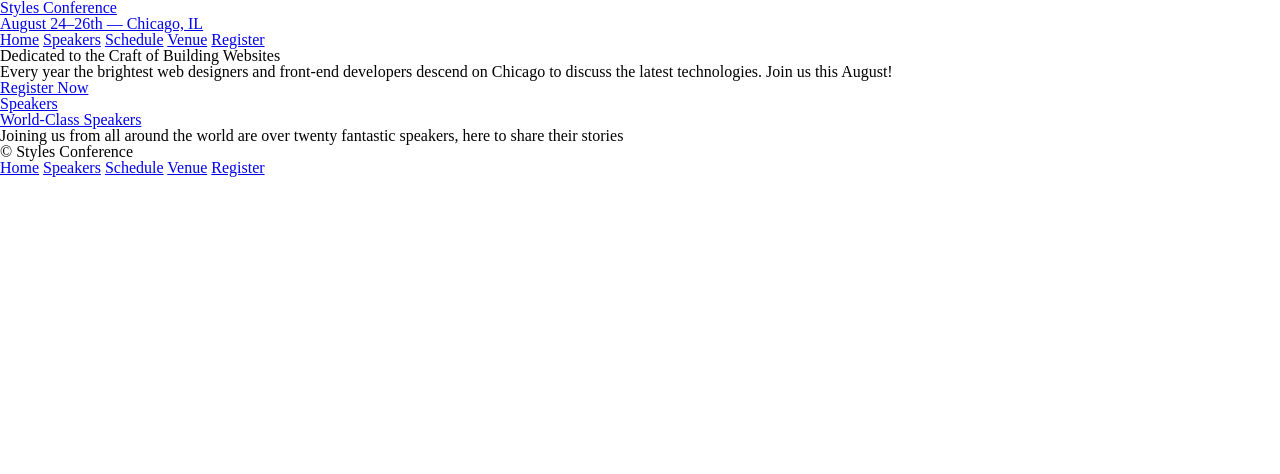
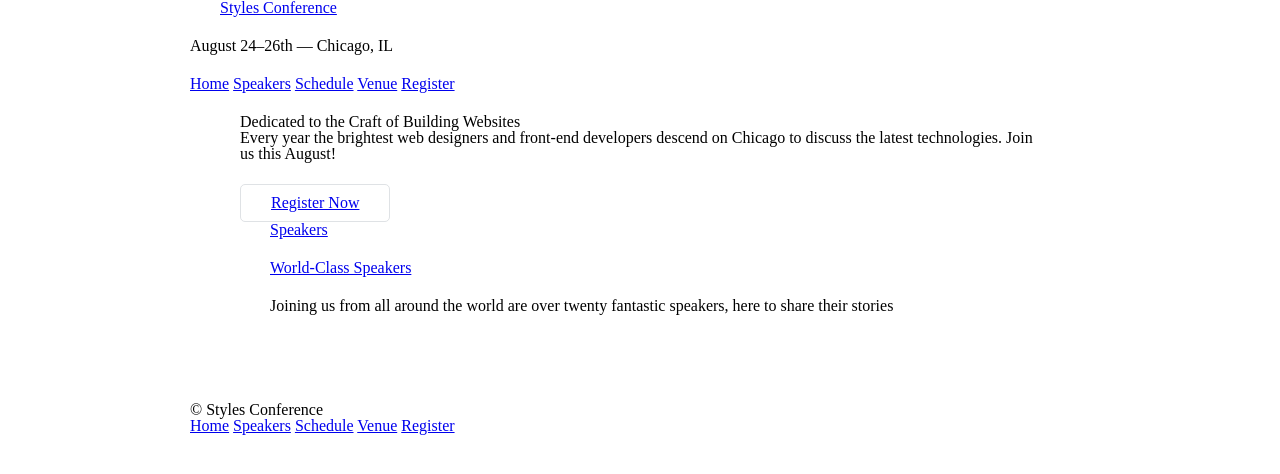
Before and after one commit to jbrennan414/HTML-CSS, a plain HTML site: page index.html in a window 1280 px wide. Drawn offline with Linux system fonts and the light colour scheme.

Commit message:
Chapters 3 & 4
Added padding, border box customizing

```diff
--- a/assets/stylesheets/main.css
+++ b/assets/stylesheets/main.css
@@ -46,3 +46,64 @@ table {
 	border-collapse: collapse;
 	border-spacing: 0;
 }
+
+/*
+	=============================================
+	Grid
+	=============================================
+*/
+
+*,
+*:before,
+
+*:after {
+	-webkit-box-sizing: border-box;
+		-moz-box-sizing: border-box;
+			box-sizing: border-box;
+}
+
+.container {
+	margin: 0 auto;
+	padding-left: 30px;
+	padding-right:30px;
+	width: 960px;
+}
+
+
+/*
+	===========================================
+	Typography
+	===========================================
+*/
+
+h1, h3, h4, h5, p {
+	margin-bottom: 22px;
+}
+
+
+/*
+	===========================================
+	Buttons
+	===========================================
+*/
+
+.btn {
+	border-radius: 5px;
+	display: inline-block;
+	margin: 0;
+}
+
+.btn-alt {
+	border: 1px solid #dfe2e5;
+	padding: 10px 30px;
+}
+
+/*
+	===========================================
+	Home
+	===========================================
+*/
+
+.hero {
+	padding: 22px 80px 66px 80px;
+}
--- a/index.html
+++ b/index.html
@@ -6,9 +6,13 @@
 		<link rel="stylesheet" href="assets/stylesheets/main.css">
 	</head>
 	<body>
-		<header>
-			<h1>
-				<a href="index.html">Styles Conference</h1>
+		<header class="container">
+	<section class="container">
+		<h1>
+			<a href="index.html">Styles Conference</a>
+		</h1>
+	</section>
+
 			<h3>August 24&ndash;26th &mdash; Chicago, IL</h3>
 
 			<nav>
@@ -20,7 +24,7 @@
 			</nav>
 		</header>
 
-		<section>
+		<section class="hero container">
 
 			<section>
 				<h2>Dedicated to the Craft of Building Websites</h2>
@@ -29,9 +33,9 @@
 					technologies. Join us this August!</p>
 			</section>
 
-			<a href="register.html">Register Now</a>
+			<a class= "btn btn-alt" href="register.html">Register Now</a>
 
-			<section>
+			<section class="container">
 					<a href="speakers.html">
 						<h5>Speakers</h5>
 						<h3>World-Class Speakers</h3>
@@ -42,7 +46,7 @@
 
 		</section>
 
-		<footer>
+		<footer class="container">
 			<small>&copy; Styles Conference</small>
 
 			<nav>
```
